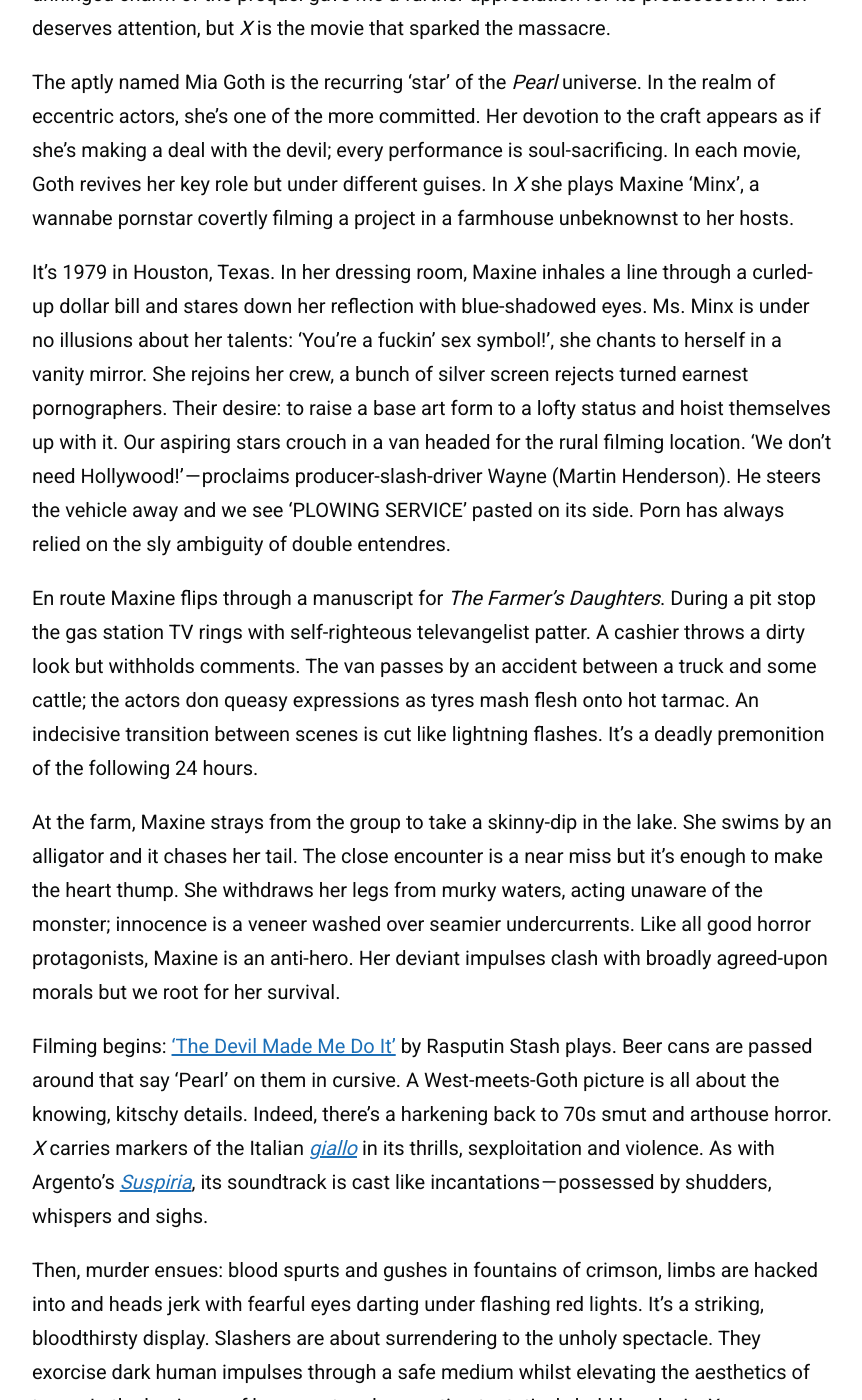
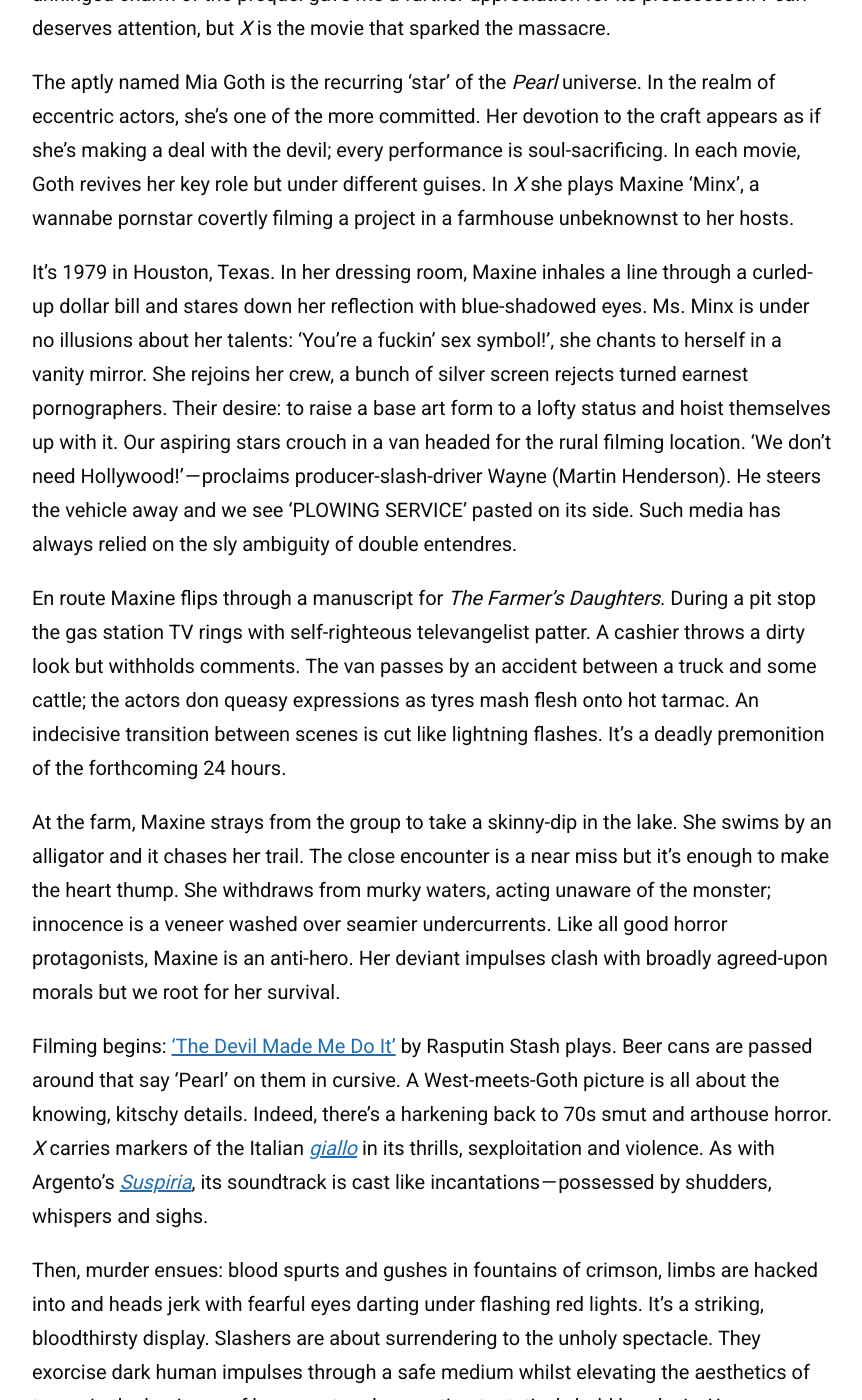
Before and after one commit to zoeurl/zoedowney.github.io, a Jekyll site: the page built from _posts/2023-07-23-X.md, in a window 1280 px wide and 1400 px high, scrolled down 1167 px. Shown: the whole window, without its empty margins (208-1070 px from the left). Built offline with Jekyll 4.4.1, drawn with Linux system fonts in a browser that asks for light colours.

Commit message:
Update 2023-07-23-X.md

```diff
--- a/_posts/2023-07-23-X.md
+++ b/_posts/2023-07-23-X.md
@@ -17,11 +17,11 @@
 
 The aptly named Mia Goth is the recurring ‘star’ of the _Pearl_ universe. In the realm of eccentric actors, she’s one of the more committed. Her devotion to the craft appears as if she’s making a deal with the devil; every performance is soul-sacrificing. In each movie, Goth revives her key role but under different guises. In _X_ she plays Maxine ‘Minx’, a wannabe pornstar covertly filming a project in a farmhouse unbeknownst to her hosts.
 
-It's 1979 in Houston, Texas. In her dressing room, Maxine inhales a line through a curled-up dollar bill and stares down her reflection with blue-shadowed eyes. Ms. Minx is under no illusions about her talents: ‘You’re a fuckin’ sex symbol!’, she chants to herself in a vanity mirror. She rejoins her crew, a bunch of silver screen rejects turned earnest pornographers. Their desire: to raise a base art form to a lofty status and hoist themselves up with it. Our aspiring stars crouch in a van headed for the rural filming location. ‘We don’t need Hollywood!’ — proclaims producer-slash-driver Wayne (Martin Henderson). He steers the vehicle away and we see ‘PLOWING SERVICE’ pasted on its side. Porn has always relied on the sly ambiguity of double entendres.
+It's 1979 in Houston, Texas. In her dressing room, Maxine inhales a line through a curled-up dollar bill and stares down her reflection with blue-shadowed eyes. Ms. Minx is under no illusions about her talents: ‘You’re a fuckin’ sex symbol!’, she chants to herself in a vanity mirror. She rejoins her crew, a bunch of silver screen rejects turned earnest pornographers. Their desire: to raise a base art form to a lofty status and hoist themselves up with it. Our aspiring stars crouch in a van headed for the rural filming location. ‘We don’t need Hollywood!’ — proclaims producer-slash-driver Wayne (Martin Henderson). He steers the vehicle away and we see ‘PLOWING SERVICE’ pasted on its side. Such media has always relied on the sly ambiguity of double entendres.
 
-En route Maxine flips through a manuscript for _The Farmer’s Daughters_. During a pit stop the gas station TV rings with self-righteous televangelist patter. A cashier throws a dirty look but withholds comments. The van passes by an accident between a truck and some cattle; the actors don queasy expressions as tyres mash flesh onto hot tarmac. An indecisive transition between scenes is cut like lightning flashes. It’s a deadly premonition of the following 24 hours.
+En route Maxine flips through a manuscript for _The Farmer’s Daughters_. During a pit stop the gas station TV rings with self-righteous televangelist patter. A cashier throws a dirty look but withholds comments. The van passes by an accident between a truck and some cattle; the actors don queasy expressions as tyres mash flesh onto hot tarmac. An indecisive transition between scenes is cut like lightning flashes. It’s a deadly premonition of the forthcoming 24 hours.
 
-At the farm, Maxine strays from the group to take a skinny-dip in the lake. She swims by an alligator and it chases her tail. The close encounter is a near miss but it’s enough to make the heart thump. She withdraws her legs from murky waters, acting unaware of the monster; innocence is a veneer washed over seamier undercurrents. Like all good horror protagonists, Maxine is an anti-hero. Her deviant impulses clash with broadly agreed-upon morals but we root for her survival.
+At the farm, Maxine strays from the group to take a skinny-dip in the lake. She swims by an alligator and it chases her trail. The close encounter is a near miss but it’s enough to make the heart thump. She withdraws from murky waters, acting unaware of the monster; innocence is a veneer washed over seamier undercurrents. Like all good horror protagonists, Maxine is an anti-hero. Her deviant impulses clash with broadly agreed-upon morals but we root for her survival.
 
 Filming begins: [‘The Devil Made Me Do It’](https://www.youtube.com/watch?v=ZNyoOuh-kjE&ab_channel=AntonyRosano) by Rasputin Stash plays. Beer cans are passed around that say ‘Pearl’ on them in cursive. A West-meets-Goth picture is all about the knowing, kitschy details. Indeed, there’s a harkening back to 70s smut and arthouse horror. _X_ carries markers of the Italian [_giallo_](https://en.wikipedia.org/wiki/Giallo) in its thrills, sexploitation and violence. As with Argento’s [_Suspiria_](https://www.youtube.com/watch?v=esUBqxsiJ-s&ab_channel=CinemaItalianoVEVO), its soundtrack is cast like incantations — possessed by shudders, whispers and sighs.
 
```
